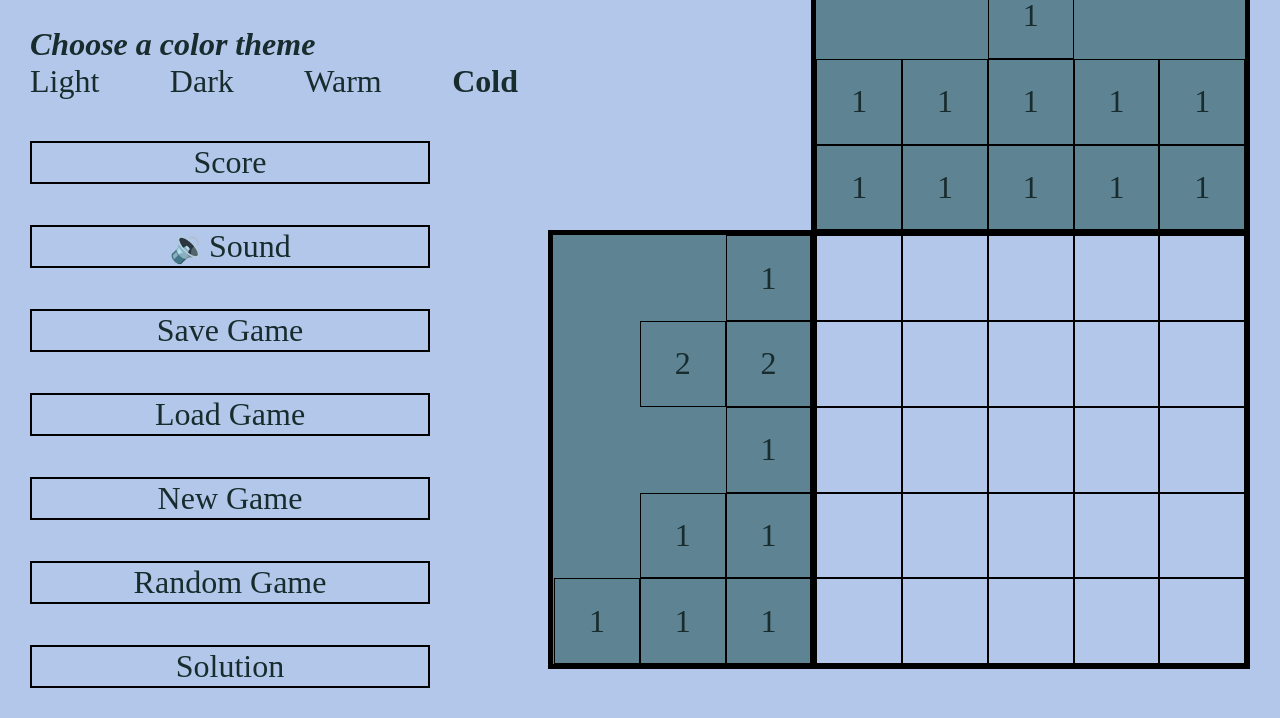
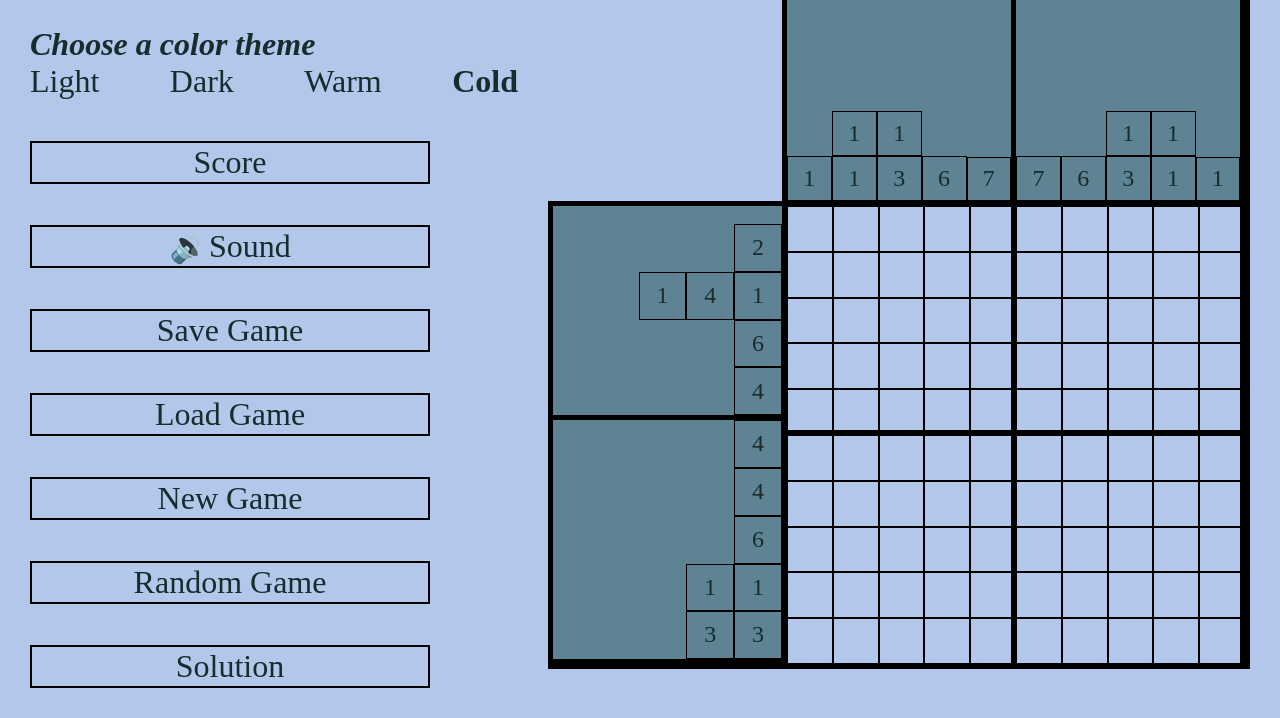
Before and after one commit to AndreiMakhnach2209/andreimakhnach2209-JSFE2023Q4, a website built with webpack: page nonograms/src/index.html in a window 1280 px wide. Shown: the part 82-800 px from the top of the page. Built offline with nearby package versions, Linux system fonts and the light colour scheme.

Commit message:
feat: add dividers to gamefield

```diff
--- a/nonograms/src/css-modules/gamefield-styles.css
+++ b/nonograms/src/css-modules/gamefield-styles.css
@@ -2,11 +2,25 @@
   width: 100%;
   max-width: 100cqh;
   display: grid;
+  grid-template-areas: ". header-field"
+                       "aside-field field";
+}
+
+.container_easy{
   grid-template-columns: 3fr 5fr;
   grid-template-rows: 3fr 5fr;
-  grid-template-areas: ". header-field"
-                       "aside-field field";
   font-size: 2rem;
+
+}
+.container_normal{
+  grid-template-columns: 1fr 2fr;
+  grid-template-rows: 1fr 2fr;
+  font-size: 1.5rem;
+}
+.container_hard{
+  grid-template-columns: 8fr 15fr;
+  grid-template-rows: 8fr 15fr;
+  font-size: 1.5rem;
 }
 
 .field {
@@ -65,6 +79,21 @@
   background-color: var(--background-clue, #aaaaaa);
 }
 
-.header_field .clue_row {
+.aside_field .clue_row:nth-child(5n),
+.field_hard .unit:nth-child(n+61):nth-child(-n+75),
+.field_hard .unit:nth-child(n+136):nth-child(-n+150),
+.field_normal .unit:nth-child(n+41):nth-child(-n+50)
+                            /* n+75n-14          -n + 75n */
+{
+  border-bottom: 5px solid var(--border-dark, #000000);
+}
+
+.header_field .clue_row{
   flex-direction: column;
+  flex-basis: 100%;
 }
+
+.header_field .clue_row:nth-child(5n),
+.field .unit:nth-child(5n) {
+  border-right: 5px solid var(--border-dark, #000000);
+}
--- a/nonograms/src/index.js
+++ b/nonograms/src/index.js
@@ -4,7 +4,7 @@ import { container as controlPanel } from './js-modules/control-panel.js';
 import themes from './js-modules/themes.js';
 
 const body = document.getElementsByTagName('body')[0];
-const gamefield = createGamefield();
+const gamefield = createGamefield('normal', Math.floor(Math.random() * 5));
 const gamefieldWrap = document.createElement('div');
 
 gamefieldWrap.className = styles.field_wrap;
--- a/nonograms/src/js-modules/gamefield.js
+++ b/nonograms/src/js-modules/gamefield.js
@@ -2,16 +2,17 @@ import styles from '../css-modules/gamefield-styles.css';
 import missions from '../assets/missions/missions.js';
 import { timer, isSound } from './control-panel.js';
 
-export default function () {
+export default function (level, index) {
   const container = document.createElement('div');
   container.className = styles.container;
+  container.classList.add(styles[`container_${level}`]);
 
-  const currentMatrix = missions.easy[Math.floor(Math.random() * 5)];
+  const currentMatrix = missions[level][index];
   let range = currentMatrix.length;
 
   const field = document.createElement('div');
   field.className = styles.field;
-  field.classList.add(styles.field_easy);
+  field.classList.add(styles[`field_${level}`]);
   container.append(field);
   field.addEventListener('pointerdown', timer.start.bind(timer), {
     once: true,
```
